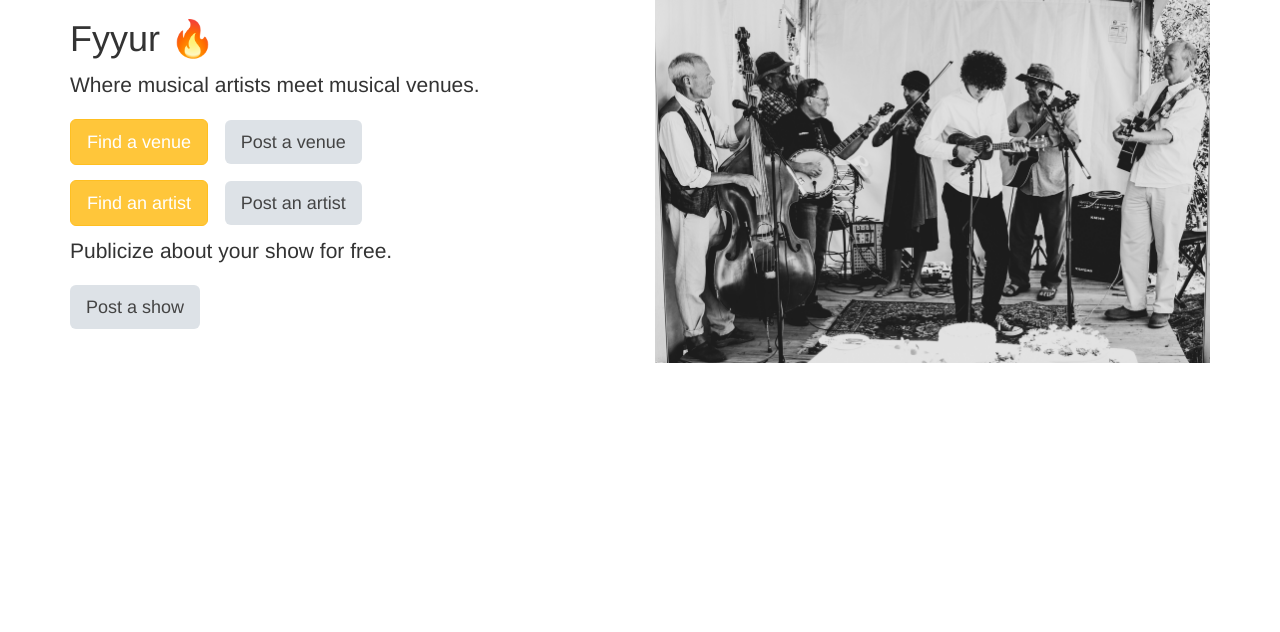
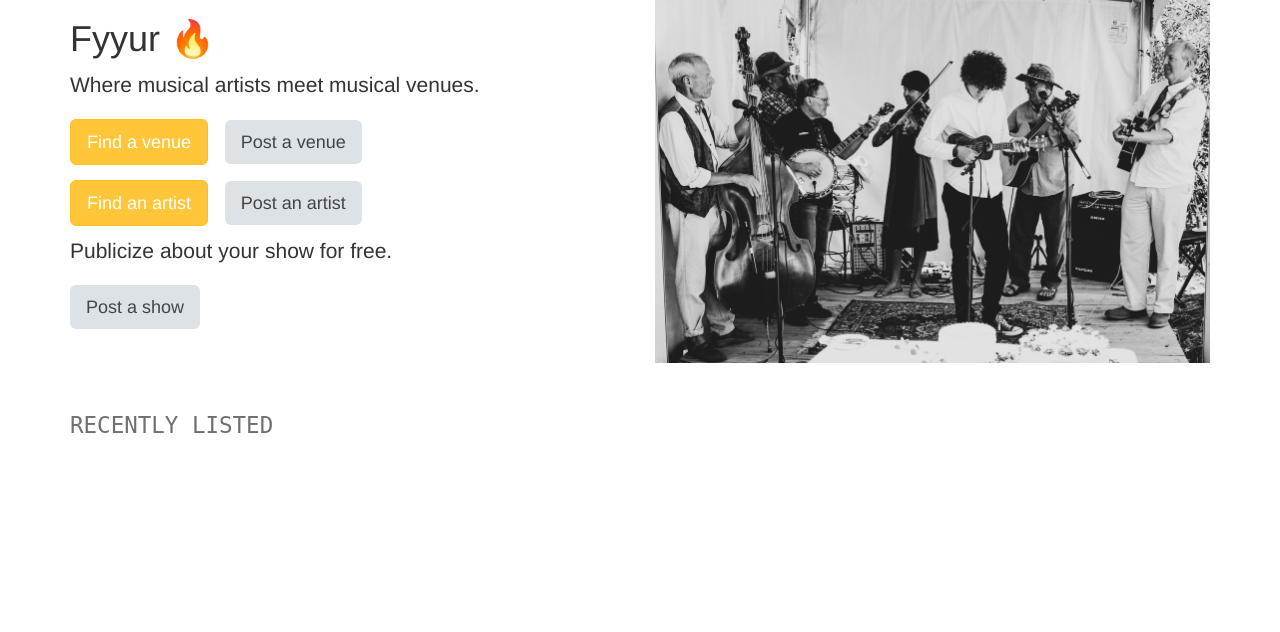
Before and after one commit to danrneal/fyyur, a Flask app: page / in a window 1280 px wide. Shown: the part 81-713 px from the top of the page. Run offline with Flask 2, Linux system fonts and the light colour scheme; data that the repository does not hold is empty; some libraries are stand-ins or nearby versions.

Commit message:
feat: Add recently listed veunes and artists to homepage

```diff
--- a/app.py
+++ b/app.py
@@ -108,6 +108,11 @@
     seeking_talent = db.Column(db.Boolean, nullable=False, default=False)
     seeking_description = db.Column(db.String(500))
     image_link = db.Column(db.String(500))
+    created_at = db.Column(
+        db.DateTime,
+        nullable=False,
+        default=db.func.now()  # pylint: disable=no-member
+    )
     shows = db.relationship(
         'Show',
         backref='venue',
@@ -157,6 +162,11 @@
     seeking_venue = db.Column(db.Boolean, nullable=False, default=False)
     seeking_description = db.Column(db.String(500))
     image_link = db.Column(db.String(500))
+    created_at = db.Column(
+        db.DateTime,
+        nullable=False,
+        default=db.func.now()  # pylint: disable=no-member
+    )
     shows = db.relationship(
         'Show',
         backref='artist',
@@ -371,7 +381,31 @@
     Returns:
         A rendered html template for the homepage
     """
-    return render_template('pages/home.html')
+
+    recent_venues = Venue.query.order_by(
+        db.desc(Venue.created_at)
+    ).limit(9).all()
+    recent_artists = Artist.query.order_by(
+        db.desc(Artist.created_at)
+    ).limit(9).all()
+    recently_listed = []
+
+    while (
+        len(recently_listed) < 9 and
+        (len(recent_artists) > 0 or len(recent_venues) > 0)
+    ):
+        if (
+            len(recent_artists) == 0 or
+            recent_venues[0].created_at > recent_artists[0].created_at
+        ):
+            recent_venues[0].type = 'Venue'
+            recently_listed.append(recent_venues.pop(0))
+        else:
+            recent_artists[0].type = 'Artist'
+            recently_listed.append(recent_artists.pop(0))
+
+    print(recently_listed)
+    return render_template('pages/home.html', recently_listed=recently_listed)
 
 
 #  Venues
--- a/templates/pages/home.html
+++ b/templates/pages/home.html
@@ -22,4 +22,22 @@
 		<img id="front-splash" src="{{ url_for('static',filename='img/front-splash.jpg') }}" alt="Front Photo of Musical Band" />
 	</div>
 </div>
+<section>
+	<h2 class="monospace">Recently Listed</h2>
+	<div class="row">
+		{% for listed in recently_listed %}
+		<div class="col-sm-4">
+			<div class="tile tile-show">
+				<img src="{{ listed.image_link }}" alt="Venue/Artist Image" />
+				<h6>{{ listed.type }}</h6>
+				{% if listed.type == 'Venue' %}
+				<h5><a href="/venues/{{ listed.id }}">{{ listed.name }}</a></h5>
+				{% else %}
+				<h5><a href="/artists/{{ listed.id }}">{{ listed.name }}</a></h5>
+				{% endif %}
+			</div>
+		</div>
+		{% endfor %}
+	</div>
+</section>
 {% endblock %}
```
Also changed, not shown: migrations/versions/22f391e0af4d_.py (added, +42 -0 lines).
